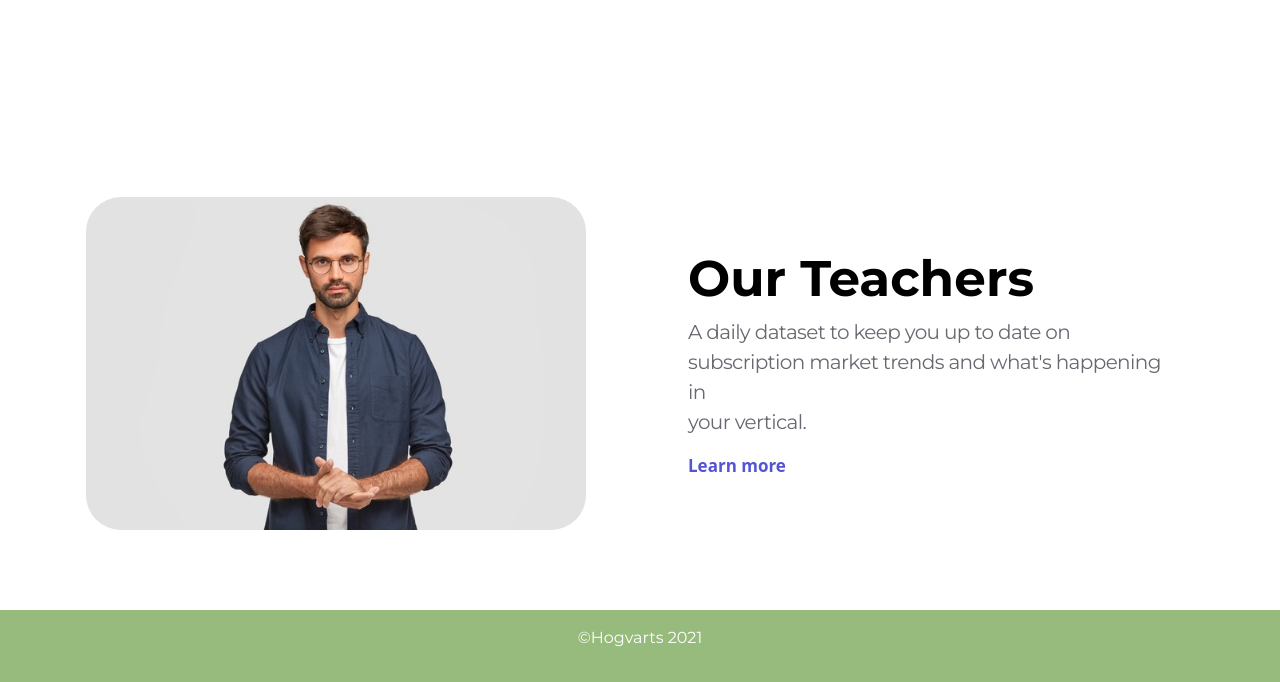
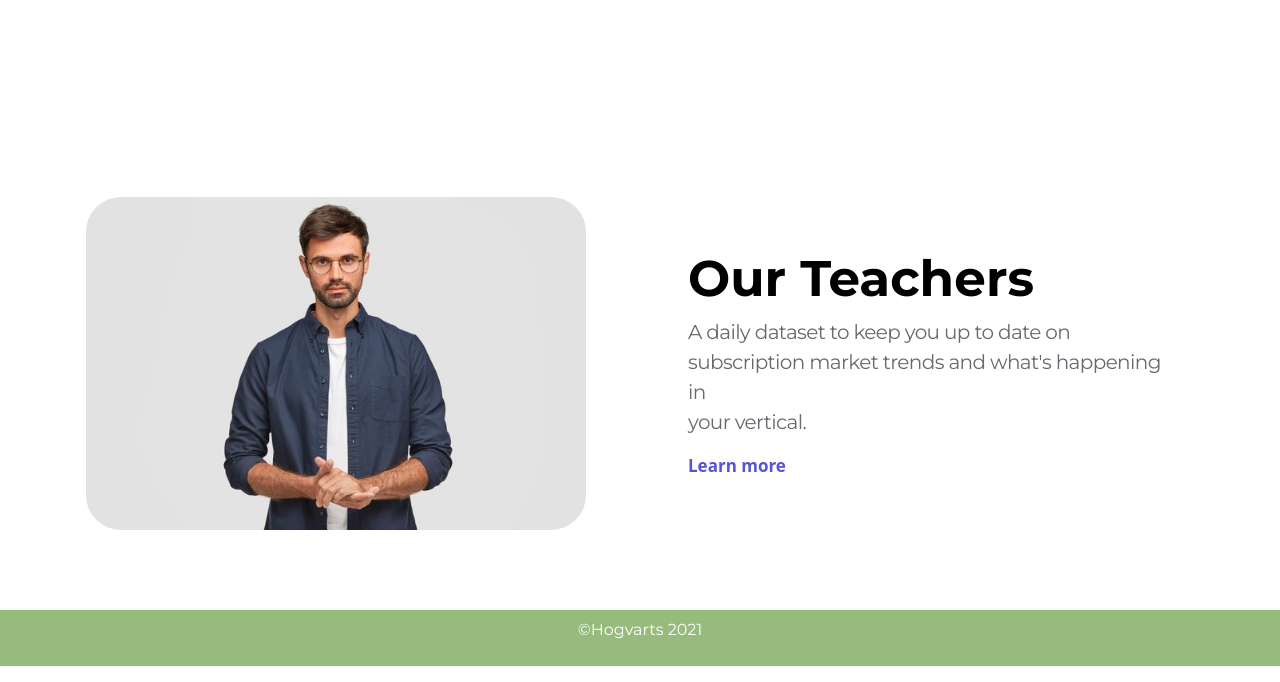
Before and after one commit to nozimjonolimjonov/hogvarts, a plain HTML site: page index.html in a window 1280 px wide. Shown: the part 1527-2209 px from the top of the page. Drawn offline with nearby package versions, Linux system fonts and the light colour scheme.

Commit message:
lower updated

```diff
--- a/index.html
+++ b/index.html
@@ -178,7 +178,7 @@
           </div>
         </div>
       </section>
-      <section class="lower p-3 m-0">
+      <section class="lower p-2 m-0">
         <p style="text-align: center;">©Hogvarts 2021</p>
       </section>
 
```
